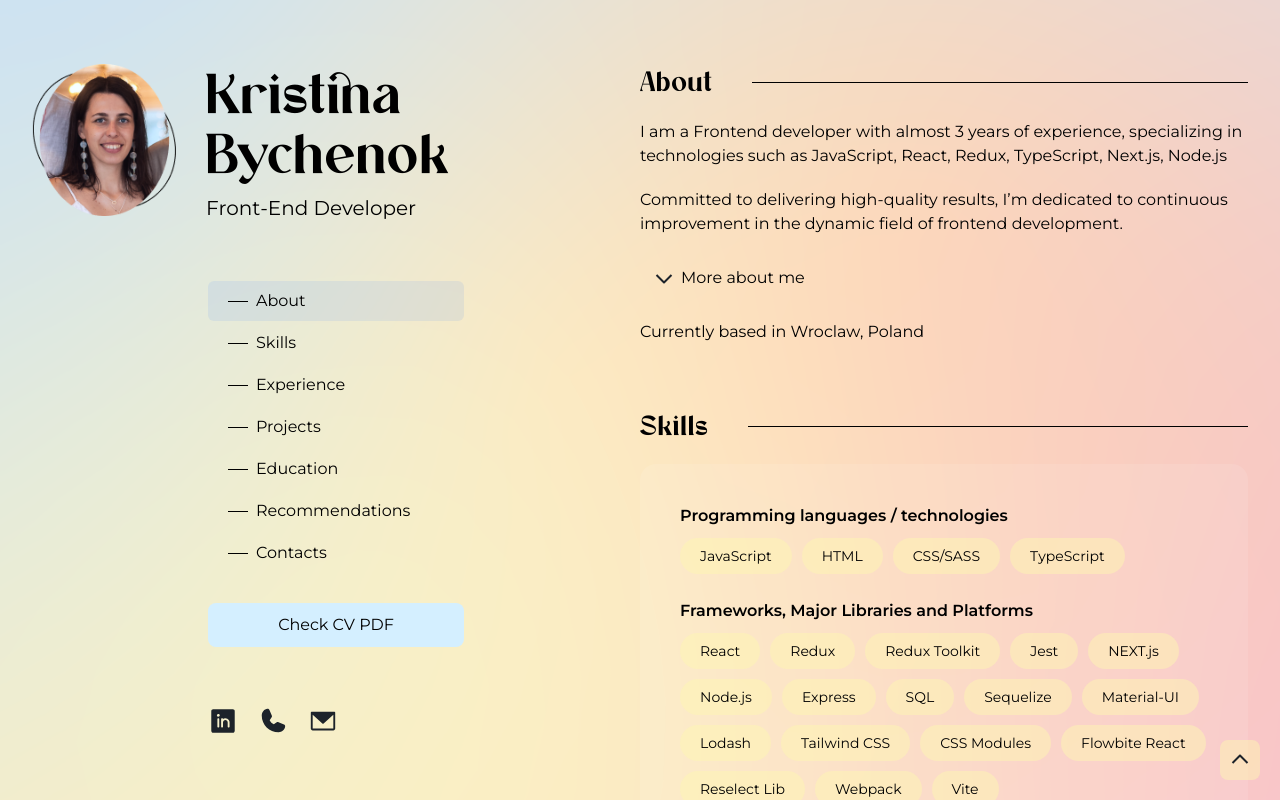
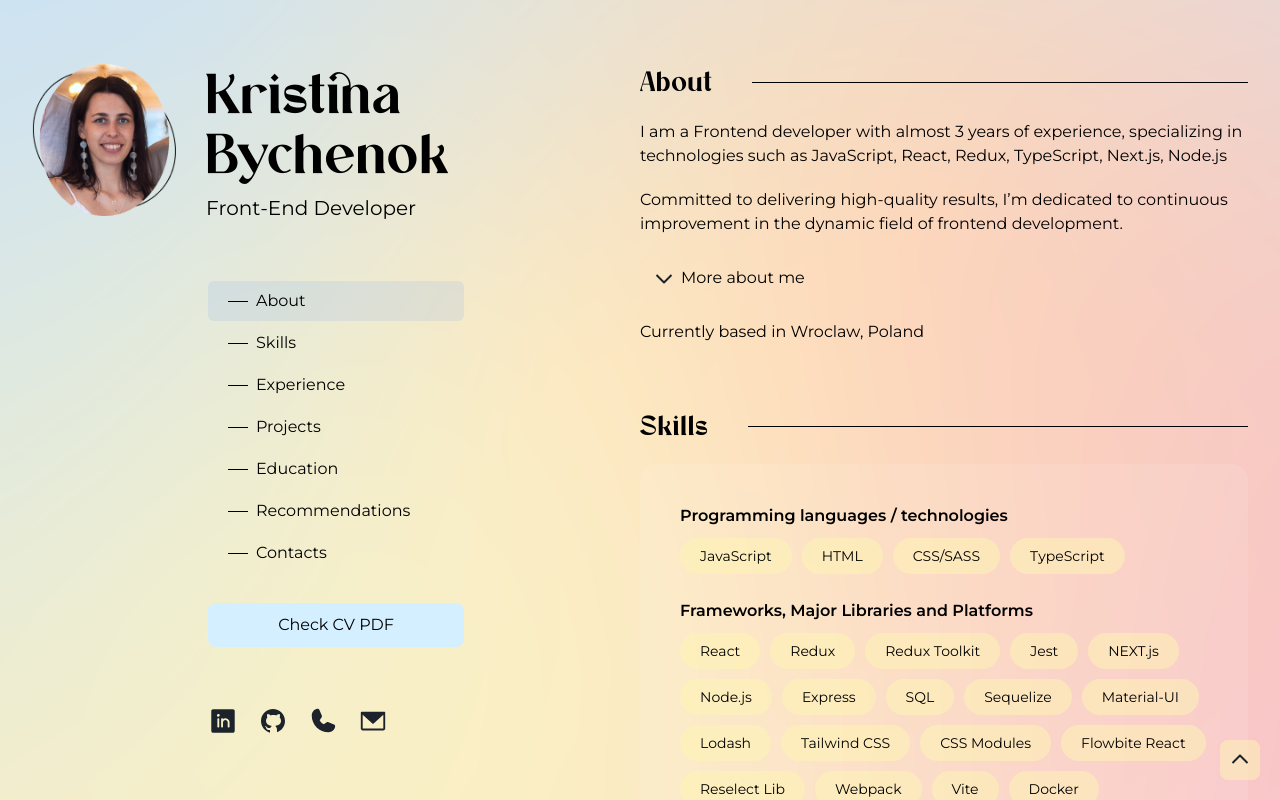
Before and after one commit to KristinaBychenok/portfolio, a React (Vite) app: page / in a window 1280 px wide. Built offline with nearby package versions, Linux system fonts and the light colour scheme.

Commit message:
Add github icon, add Blog project, add new skills

```diff
--- a/src/components/Footer/footer.tsx
+++ b/src/components/Footer/footer.tsx
@@ -6,6 +6,7 @@
   contacts,
   customTooltipTheme,
 } from '../Sections/contacts/contacts.constants'
+import { GithubIcon } from '../Icons/github'
 
 export const Footer = () => {
   const phoneNumber = contacts.phone
@@ -24,6 +25,9 @@
     <div className="flex flex-row gap-[20px] ml-0 xl:ml-44 self-center xl:self-start pt-6 xl:pt-0 justify-center xl:justify-start">
       <a href={contacts.linkedIn} target="_blank">
         <LinkedInIcon />
+      </a>
+      <a href={contacts.github} target="_blank">
+        <GithubIcon />
       </a>
       <Tooltip
         theme={customTooltipTheme}
--- /dev/null
+++ b/src/components/Icons/github.tsx
@@ -0,0 +1,17 @@
+export const GithubIcon = ({ size = '30' }: { size?: string }) => {
+  return (
+    <svg
+      xmlns="http://www.w3.org/2000/svg"
+      x="0px"
+      y="0px"
+      width={size}
+      height={size}
+      viewBox="0 0 30 30"
+    >
+      <path
+        d="M15,3C8.373,3,3,8.373,3,15c0,5.623,3.872,10.328,9.092,11.63C12.036,26.468,12,26.28,12,26.047v-2.051 c-0.487,0-1.303,0-1.508,0c-0.821,0-1.551-0.353-1.905-1.009c-0.393-0.729-0.461-1.844-1.435-2.526 c-0.289-0.227-0.069-0.486,0.264-0.451c0.615,0.174,1.125,0.596,1.605,1.222c0.478,0.627,0.703,0.769,1.596,0.769 c0.433,0,1.081-0.025,1.691-0.121c0.328-0.833,0.895-1.6,1.588-1.962c-3.996-0.411-5.903-2.399-5.903-5.098 c0-1.162,0.495-2.286,1.336-3.233C9.053,10.647,8.706,8.73,9.435,8c1.798,0,2.885,1.166,3.146,1.481C13.477,9.174,14.461,9,15.495,9 c1.036,0,2.024,0.174,2.922,0.483C18.675,9.17,19.763,8,21.565,8c0.732,0.731,0.381,2.656,0.102,3.594 c0.836,0.945,1.328,2.066,1.328,3.226c0,2.697-1.904,4.684-5.894,5.097C18.199,20.49,19,22.1,19,23.313v2.734 c0,0.104-0.023,0.179-0.035,0.268C23.641,24.676,27,20.236,27,15C27,8.373,21.627,3,15,3z"
+        fill="#1D232A"
+      ></path>
+    </svg>
+  )
+}
--- a/src/components/Sections/about/aboutSection.tsx
+++ b/src/components/Sections/about/aboutSection.tsx
@@ -36,7 +36,8 @@
             </p>
             <p className={pClassName}>
               Having recently learned Node.js, I'm dedicated to continuous
-              growth in the field of programming.
+              growth in the field of programming. I'm also continuing to study
+              and actively use AWS and Docker in my pet projects.
             </p>
             <p className={pClassName}>
               I'm comfortable with agile methodologies, and have a B2
--- a/src/components/Sections/contacts/contacts.constants.ts
+++ b/src/components/Sections/contacts/contacts.constants.ts
@@ -3,6 +3,7 @@
   phone: '48 573 323 806',
   location: 'Wroclaw, Poland',
   linkedIn: 'https://www.linkedin.com/in/kristina-bychenok-484681222',
+  github: 'https://github.com/KristinaBychenok',
 }
 
 export const customLableTheme = {
@@ -18,19 +19,16 @@
     input: {
       base: 'block w-full border focus:border-none bg-blue-500 bg-opacity-50',
       colors: {
-        gray:
-          'bg-gray-50 border-none text-gray-900 focus:shadow-main focus:ring-transparent',
+        gray: 'bg-gray-50 border-none text-gray-900 focus:shadow-main focus:ring-transparent',
       },
     },
   },
 }
 
 export const customTextareaTheme = {
-  base:
-    'block w-full rounded-lg border focus:border-none bg-blue-500 bg-opacity-50',
+  base: 'block w-full rounded-lg border focus:border-none bg-blue-500 bg-opacity-50',
   colors: {
-    gray:
-      'bg-gray-50 border-none text-gray-900 focus:shadow-main focus:ring-transparent',
+    gray: 'bg-gray-50 border-none text-gray-900 focus:shadow-main focus:ring-transparent',
   },
 }
 
--- a/src/components/Sections/projects/projects.constants.tsx
+++ b/src/components/Sections/projects/projects.constants.tsx
@@ -341,6 +341,66 @@
       '- Developed screen layouts with information about the piercing studio, using the MUI library and Tailwind CSS.',
     ],
   },
+  {
+    id: 5,
+    name: 'Blog App',
+    description: 'The blogging platform for writing and reading posts.',
+    text: (
+      <p>
+        <p>
+          I created this project to learn and gain skills in using technologies
+          like {<span className="font-bold">Node.js, Express, and Docker</span>}
+          .
+        </p>
+        <p>
+          Here is the link to the code on GitHub:{' '}
+          <a
+            href="https://github.com/KristinaBychenok/blog-docker-app"
+            className="font-bold text-sm md:text-base break-words"
+            target="_blank"
+          >
+            https://github.com/KristinaBychenok/blog-docker-app
+          </a>
+        </p>
+      </p>
+    ),
+    clarification: (
+      <p>
+        <p>
+          I created a <span className="font-bold">Node.js server</span> using{' '}
+          <span className="font-bold">Express.js</span> and implemented routing
+          along with dynamic routes. To manage the database, I integrated{' '}
+          <span className="font-bold">MongoDB and Mongoose</span>.
+        </p>
+        <p>
+          Additionally, I developed an authentication flow that protects routes
+          and hashes passwords. For the SignIn and Login processes, I utilized{' '}
+          <span className="font-bold">JSON Web Token (JWT)</span>. To ensure
+          input validation, I added{' '}
+          <span className="font-bold">express-validator</span>, and I also set
+          up and established <span className="font-bold">WebSockets</span> for
+          real-time communication.
+        </p>
+        <p>
+          Furthermore, I wrote a <span className="font-bold">Dockerfile</span>{' '}
+          and created a <span className="font-bold">Docker Image</span>, which I
+          then pushed to the{' '}
+          <span className="font-bold">Amazon Elastic Container Registry</span>{' '}
+          (ECR). Lastly, I created a{' '}
+          <span className="font-bold">Docker Compose</span> file and run the
+          Docker Containers.
+        </p>
+      </p>
+    ),
+    stack: [
+      'React',
+      'Node.js',
+      'Express',
+      'MongoDB',
+      'Docker',
+      'Amazon Elastic Container Registry (ECR)',
+    ],
+  },
 ]
 
 export const customTheme = {
--- a/src/components/Sections/skills/skills.constants.ts
+++ b/src/components/Sections/skills/skills.constants.ts
@@ -23,6 +23,10 @@
       'Reselect Lib',
       'Webpack',
       'Vite',
+      'Docker',
+      'AWS IAM',
+      'AWS Amplify',
+      'Amazon Elastic Container Registry (ECR)',
     ],
   },
   {
```
